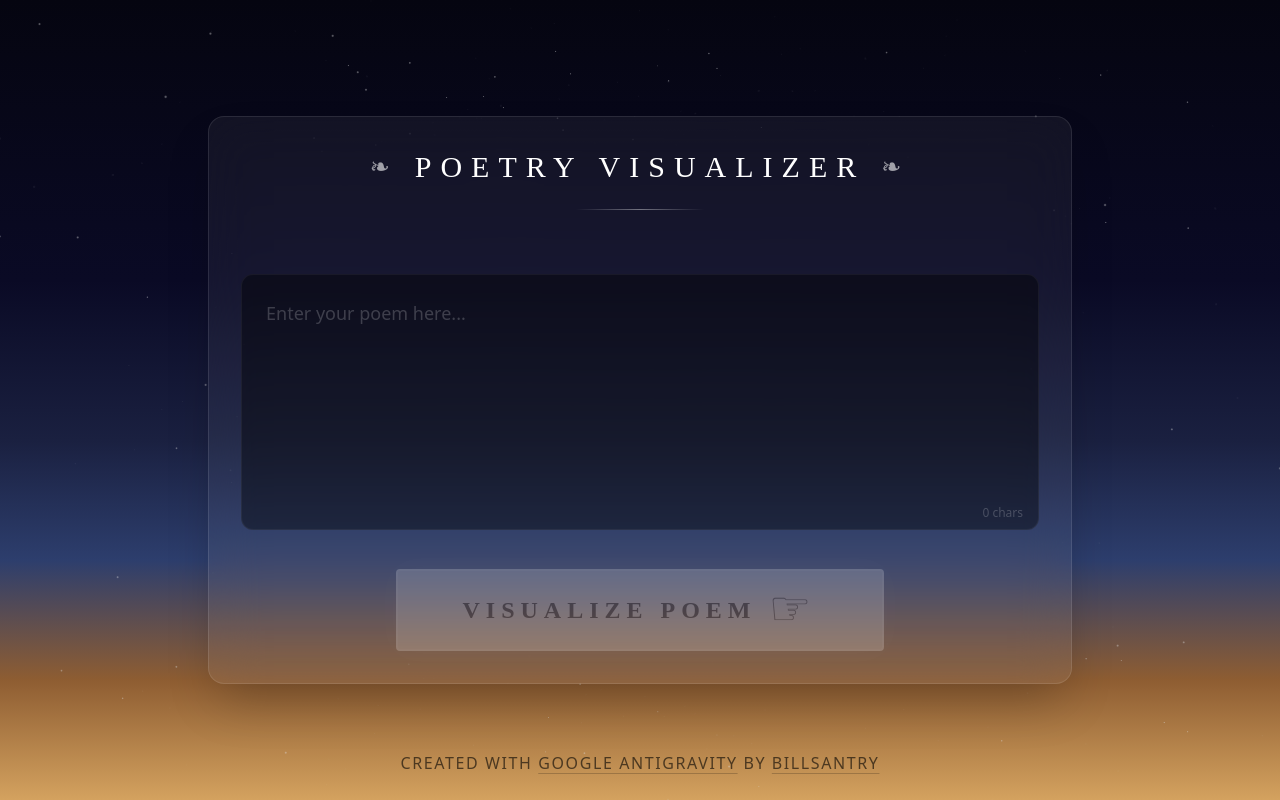
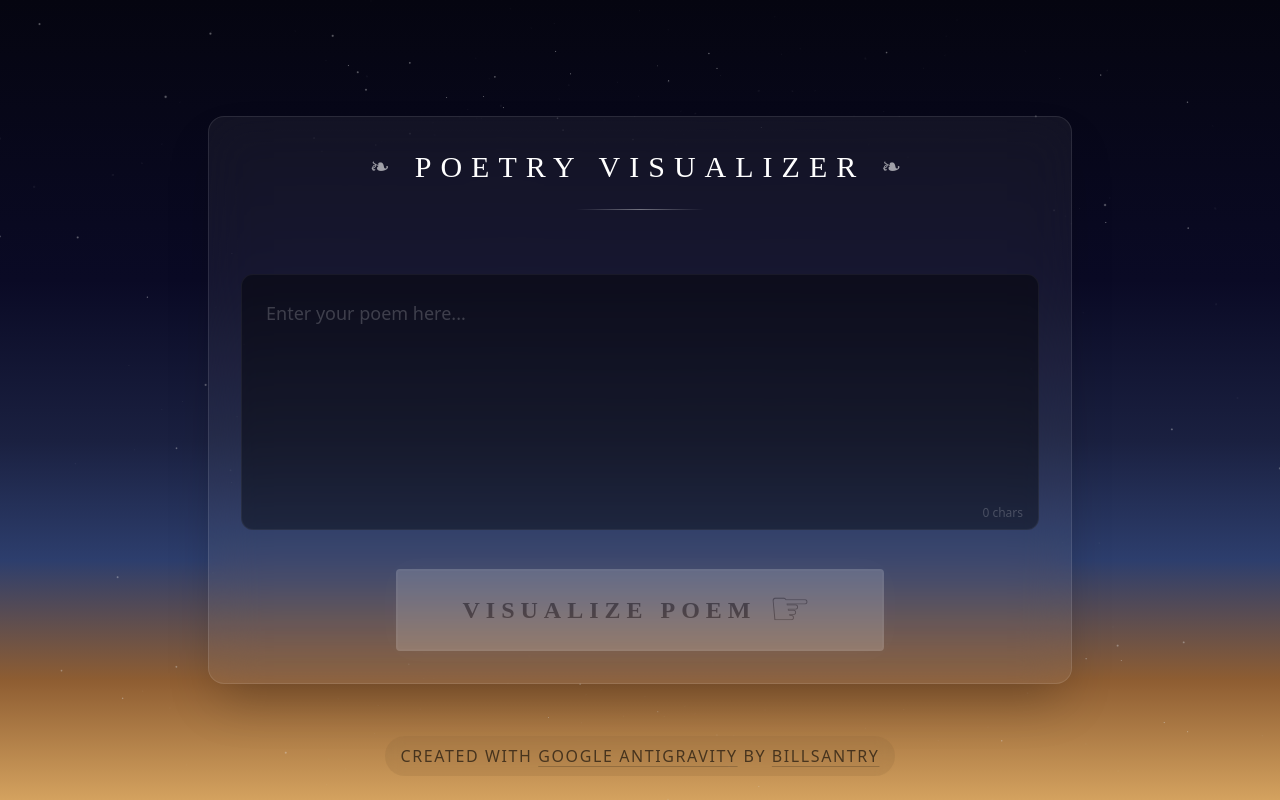
Before and after one commit to billsantry/poetry_visualizer, a React (Vite) app: page / in a window 1280 px wide. Built offline with nearby package versions, Linux system fonts and the light colour scheme; no server answers.

Commit message:
Add distinct backdrop to sticky footers for better legibility

```diff
--- a/src/components/InputSection.jsx
+++ b/src/components/InputSection.jsx
@@ -61,7 +61,7 @@ const InputSection = ({ onVisualize }) => {
             </div>
 
             <div className="fixed bottom-6 left-0 right-0 text-center z-50 pointer-events-none">
-                <p className="text-black/60 text-base tracking-widest uppercase font-sans font-medium pointer-events-auto inline-block">
+                <p className="text-black/60 text-base tracking-widest uppercase font-sans font-medium pointer-events-auto inline-block bg-black/5 backdrop-blur-sm py-2 px-4 rounded-full">
                     Created with <a href="https://antigravity.google/" target="_blank" rel="noreferrer" className="hover:text-black/80 transition-colors underline decoration-black/20 underline-offset-4">Google AntiGravity</a> by <a href="https://billsantry.com" target="_blank" rel="noreferrer" className="hover:text-black/80 transition-colors underline decoration-black/20 underline-offset-4">billsantry</a>
                 </p>
             </div>
--- a/src/components/Visualizer.jsx
+++ b/src/components/Visualizer.jsx
@@ -185,7 +185,7 @@ const Visualizer = ({ poem, onBack }) => {
                             </div>
 
                             <div className="fixed bottom-6 left-0 right-0 text-center z-50 pointer-events-none">
-                                <p className="text-white/50 text-base tracking-widest uppercase font-sans font-medium pointer-events-auto inline-block">
+                                <p className="text-white/60 text-base tracking-widest uppercase font-sans font-medium pointer-events-auto inline-block bg-white/10 backdrop-blur-md py-2 px-6 rounded-full">
                                     Created with <a href="https://antigravity.google/" target="_blank" rel="noreferrer" className="hover:text-white/80 transition-colors underline decoration-white/20 underline-offset-4">Google AntiGravity</a> by <a href="https://billsantry.com" target="_blank" rel="noreferrer" className="hover:text-white/80 transition-colors underline decoration-white/20 underline-offset-4">billsantry</a>
                                 </p>
                             </div>
```
